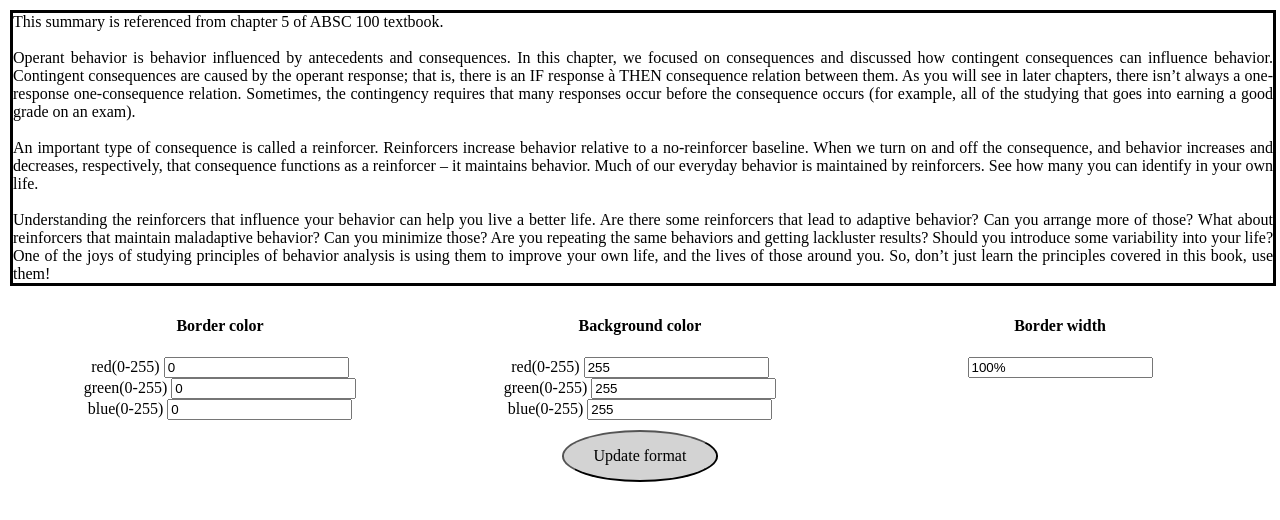
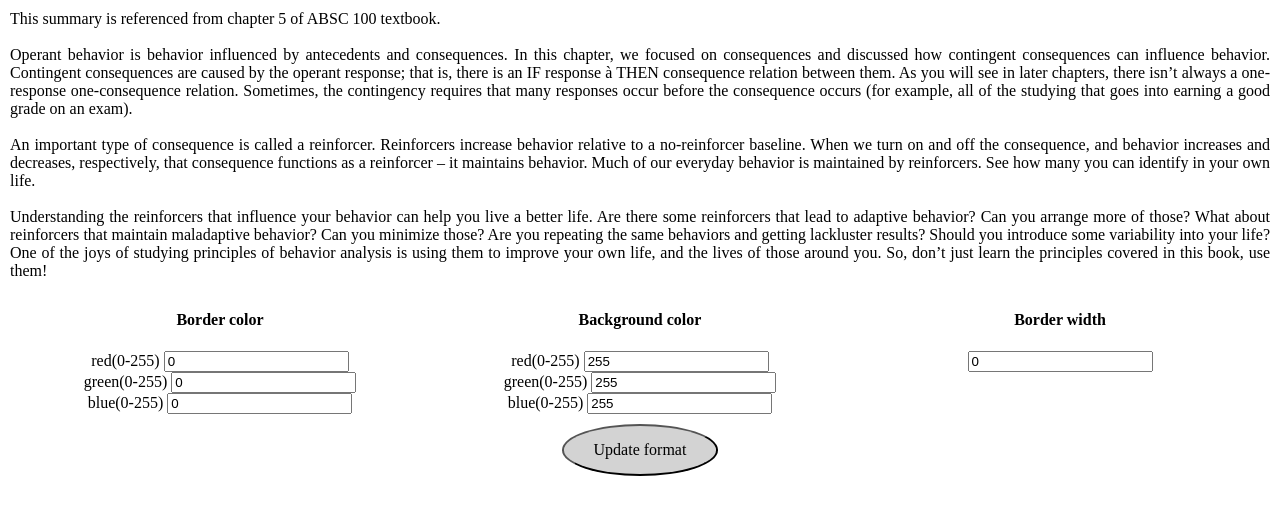
Before and after one commit to TriPham2110/eecs448-lab03, a plain HTML site: page exercise4/index.html in a window 1280 px wide. Both pictures are taken after a click on the button "Update format". Drawn offline with Linux system fonts and the light colour scheme.

Commit message:
mistaken width as paragraph width; have now fixed it to border width

```diff
--- a/exercise4/index.html
+++ b/exercise4/index.html
@@ -59,7 +59,7 @@
 
 			<div class="column">
 				<h4>Border width</h4>
-				<input type="text" id="widthValue" value="100%">
+				<input type="text" id="widthValue" value="0">
 			</div>
 		</div>
 		<button type="button" id="clickButton" onclick="updateFormat()">Update format</button>
--- a/exercise4/scripts.js
+++ b/exercise4/scripts.js
@@ -11,6 +11,6 @@ widthValue = document.getElementById("widthValue");
 function updateFormat(){
 	paragraph.style.borderColor = "rgb(" + redBorder.value + "," + greenBorder.value + "," + blueBorder.value + ")";
 	paragraph.style.backgroundColor = "rgb(" + redBackground.value + "," + greenBackground.value + "," + blueBackground.value + ")";
-	paragraph.style.width = widthValue.value;
-	alert("You have chosen " + paragraph.style.borderColor + " for border color, " + paragraph.style.backgroundColor + " for background color and " + paragraph.style.width + " for width value.");
+	paragraph.style.borderWidth = widthValue.value;
+	alert("You have chosen " + paragraph.style.borderColor + " for border color, " + paragraph.style.backgroundColor + " for background color and " + paragraph.style.borderWidth + " for width value.");
 }
--- a/exercise4/style.css
+++ b/exercise4/style.css
@@ -7,7 +7,7 @@ p{
 	text-align: justify;
 	margin:0px auto;
 	border-style: solid;
-	border-color: white;
+	border-color: black;
 }
 
 .row{
```
